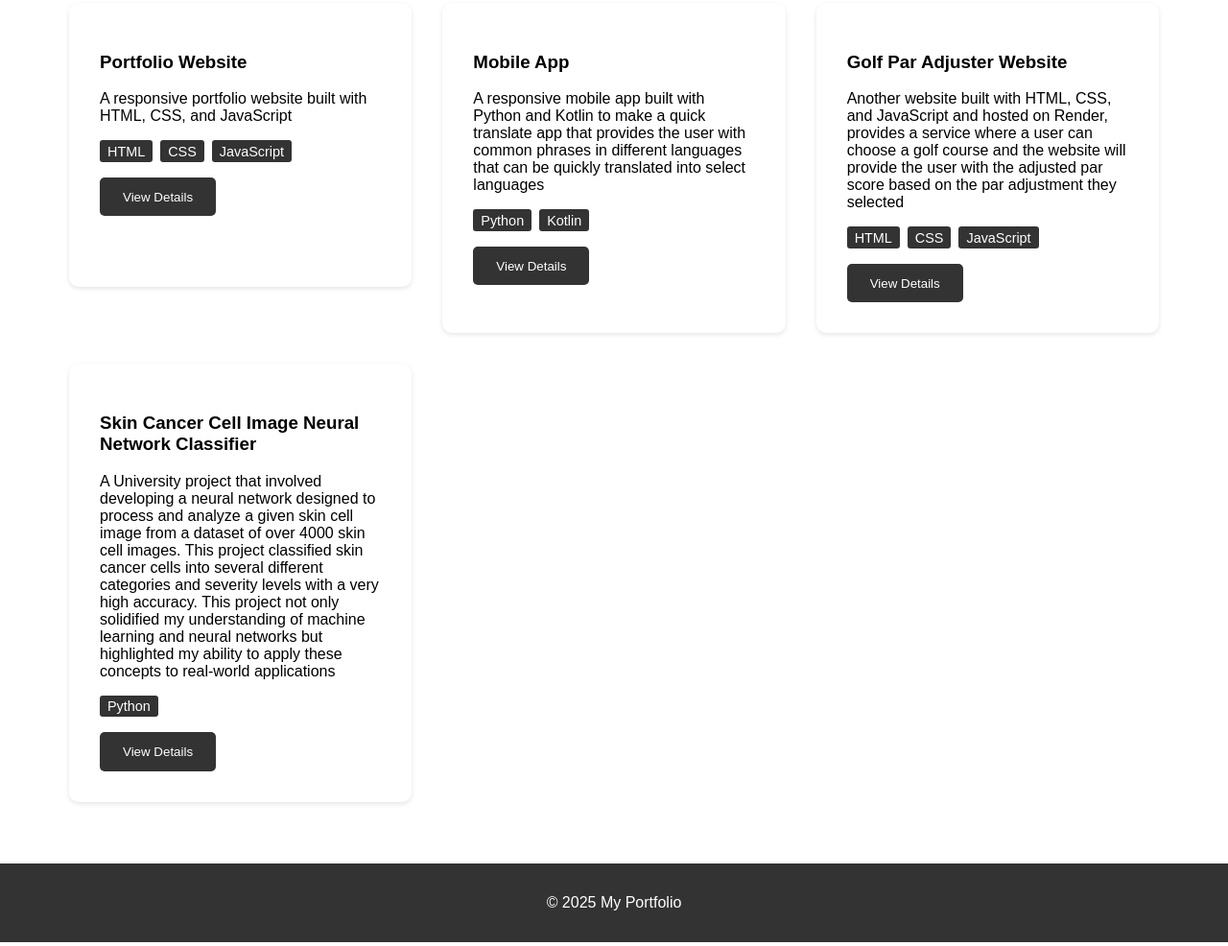
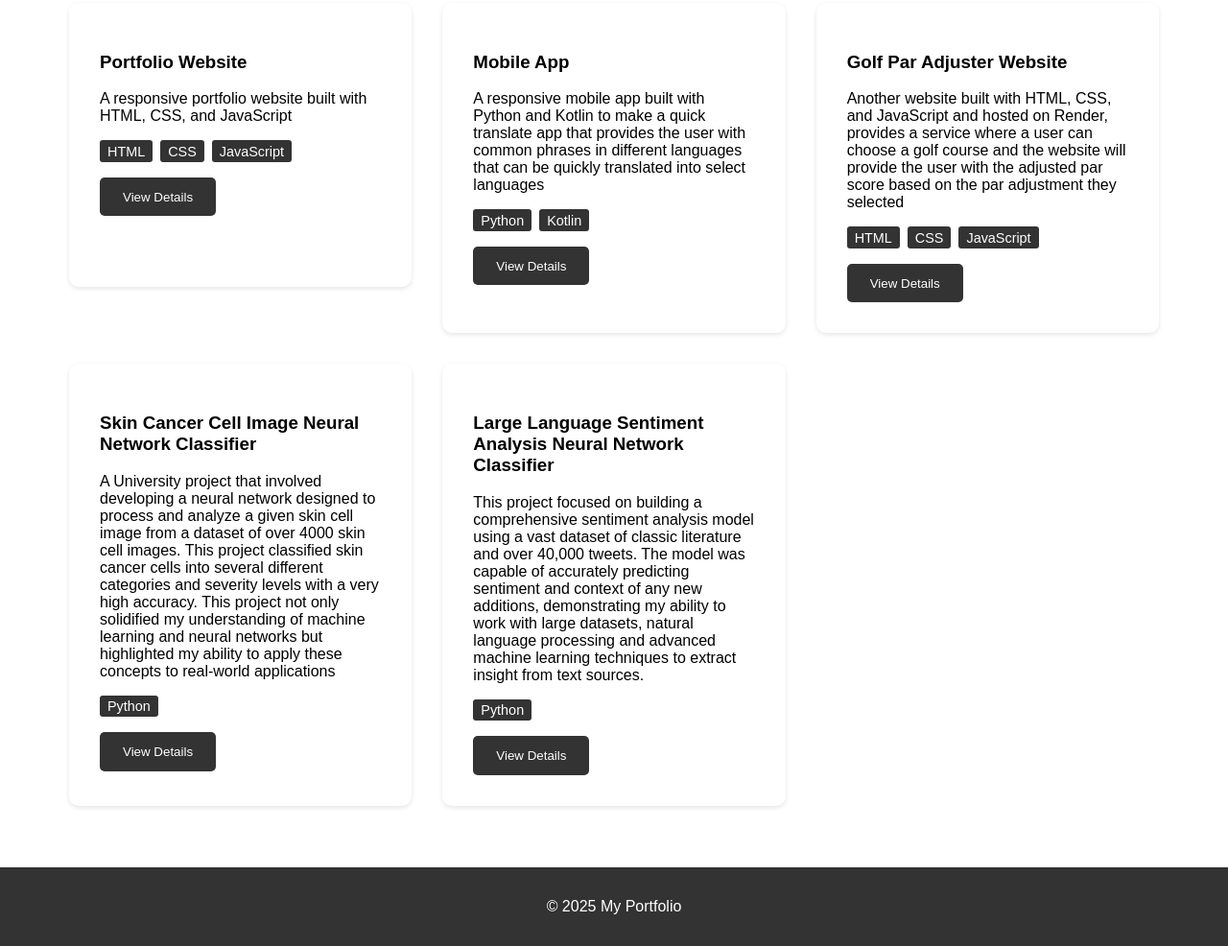
Before and after one commit to HarrisonKN/PortfolioWebsiteRender, a website: page src/projects.html in a window 1280 px wide. Shown: the part 227-1213 px from the top of the page at 96% size. Drawn offline with Linux system fonts and the light colour scheme.

Commit message:
added more to projects

```diff
--- a/src/projects.html
+++ b/src/projects.html
@@ -44,7 +44,7 @@
                                 <span>CSS</span>
                                 <span>JavaScript</span>
                             </div>
-                            <button class="section-link">View Details</button>
+                            <button class="section-link" >View Details</button>
                         </div>
                     </div>
                     <div class="section-card">
@@ -58,7 +58,7 @@
                                 <span>Python</span>
                                 <span>Kotlin</span>
                             </div>
-                            <button class="section-link">View Details</button>
+                            <button class="section-link" data-href="projects/mobileAppProject.html">View Details</button>
                         </div>
                     </div>
                     <div class="section-card">
@@ -73,7 +73,7 @@
                                 <span>CSS</span>
                                 <span>JavaScript</span>
                             </div>
-                            <button class="section-link">View Details</button>
+                            <button class="section-link" data-href="projects/golfParProject.html">View Details</button>
                         </div>
                     </div>
 
@@ -90,6 +90,23 @@
                                 <span>Python</span>
                             </div>
                             <button class="section-link" data-href="projects/project-one.html">View Details</button>
+                        </div>
+                    </div>
+
+                    <div class="section-card">
+                        <div class="project-preview">
+                            <h3>Large Language Sentiment Analysis Neural Network Classifier</h3>
+                            <p>This project focused on building a comprehensive sentiment analysis model using a vast dataset of
+                                classic literature and over 40,000 tweets. The model was capable of
+                                accurately predicting sentiment and context of any new additions,
+                                demonstrating my ability to work with large datasets, natural language
+                                processing and advanced machine learning techniques to extract insight
+                                from text sources.</p>
+                            </p>
+                            <div class="project-tech">
+                                <span>Python</span>
+                            </div>
+                            <button class="section-link" data-href="projects/sentimentProject.html">View Details</button>
                         </div>
                     </div>
 
```
Also changed, not shown: src/projects/golfParProject.html (+5 -0 lines), src/projects/mobileAppProject.html (+5 -0 lines), src/projects/portfolioProject.html (+5 -0 lines), src/projects/sentimentProject.html (+5 -0 lines), src/projects/skinCancerProject.html (+5 -0 lines).
